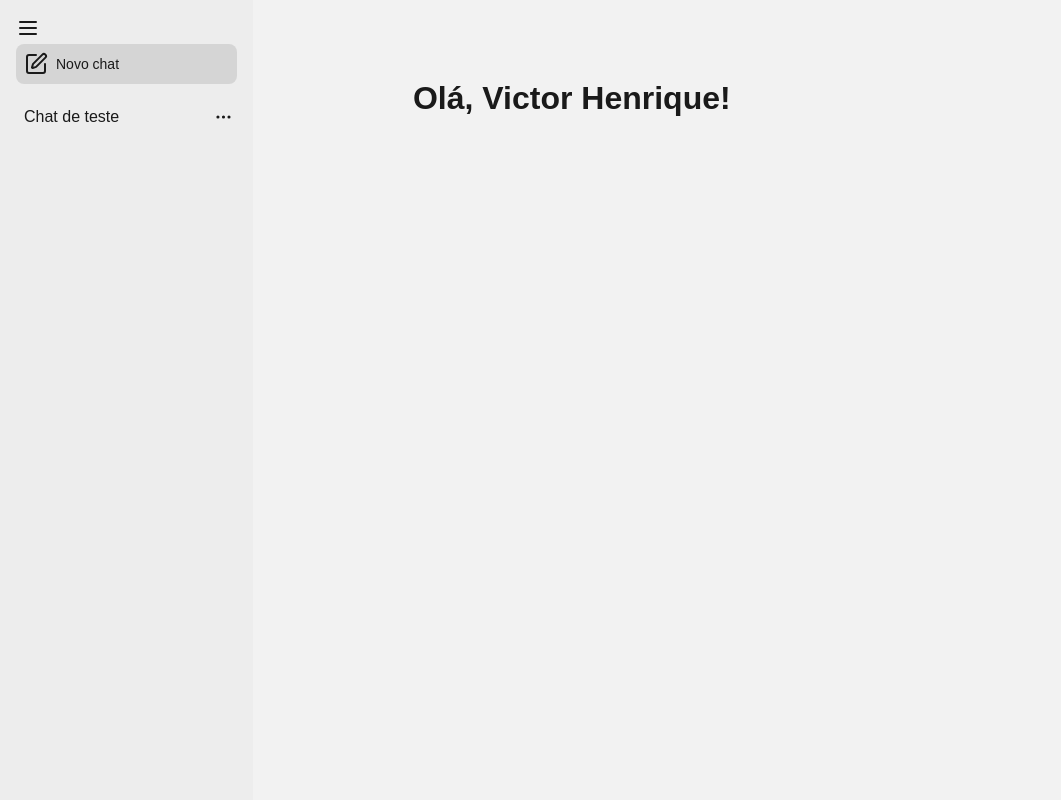
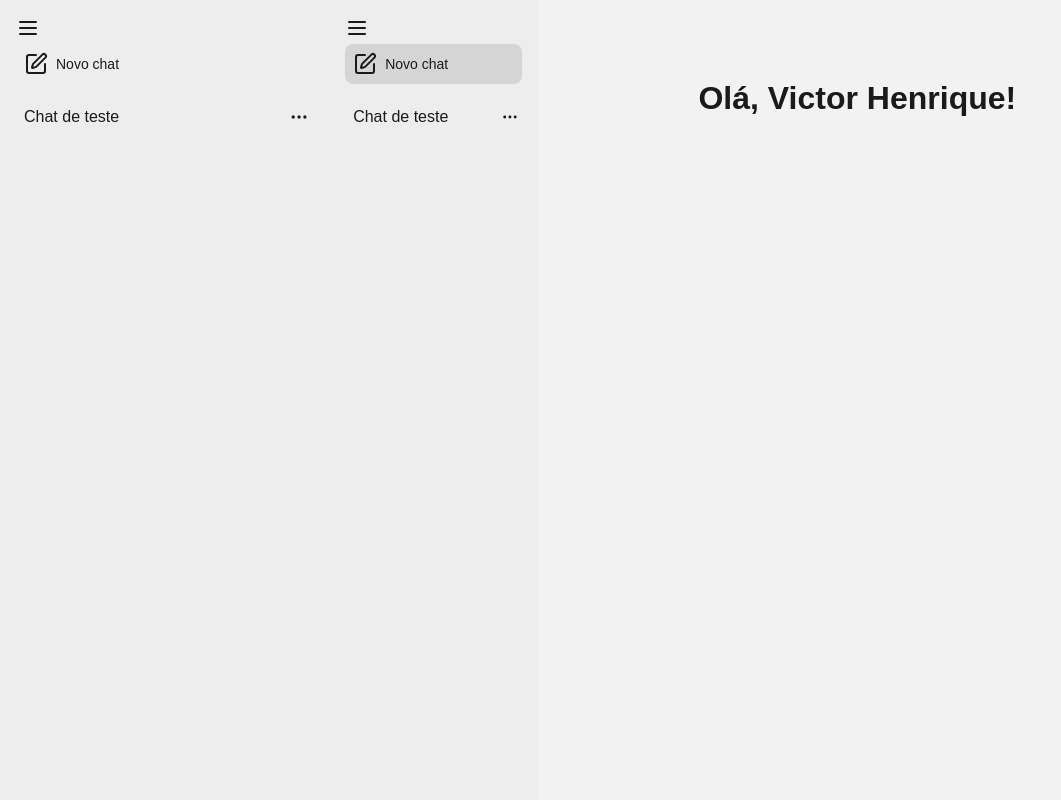
Before and after one commit to fabrica-bayarea/Tutor, a Next.js app in the folder frontend/: page /aluno in a window 1280 px wide. Shown: the top 800 px of the page, without its empty margins (0-1061 px from the left). Built offline with nearby package versions, Linux system fonts and the light colour scheme.

Commit message:
Criando layout específico para os alunos

```diff
--- /dev/null
+++ b/frontend/app/aluno/layout.module.css
@@ -0,0 +1,16 @@
+.pageContainer {
+    display: flex;
+    flex-direction: row;
+    width: 100%;
+    max-width: 100%;
+    height: 100vh;
+    overflow: hidden;
+    /* scrollbar-color: #1f1f1f transparent; */
+}
+
+.midColumnContainer {
+    width: 100%;
+    height: 100vh;
+    background-color: #f2f2f2;
+    box-sizing: border-box;
+}
--- /dev/null
+++ b/frontend/app/aluno/layout.tsx
@@ -0,0 +1,18 @@
+'use client';
+
+import React from "react";
+import Aside from "./components/Aside/Aside";
+import styles from "./layout.module.css";
+
+export default function AlunoLayout({
+    children,
+}: Readonly<{
+    children: React.ReactNode;
+}>) {
+    return (
+        <main className={styles.pageContainer}>
+            <Aside />
+            <div className={styles.midColumnContainer}>{children}</div>
+        </main>
+    );
+}
```
